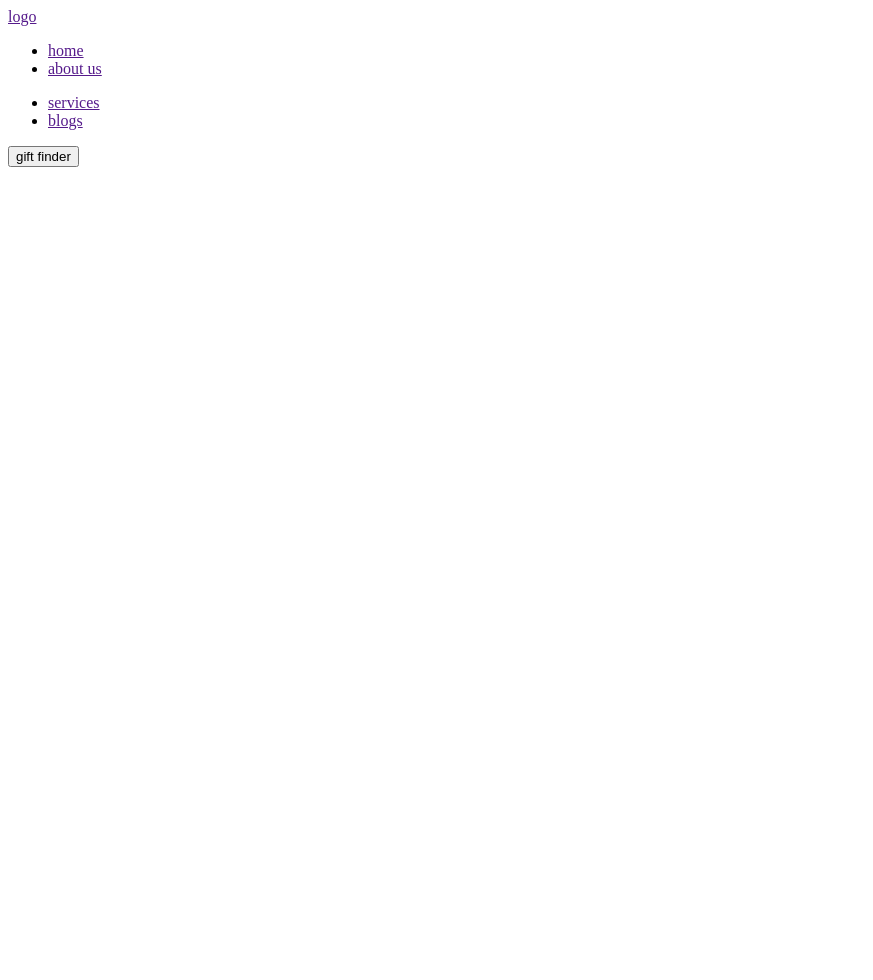
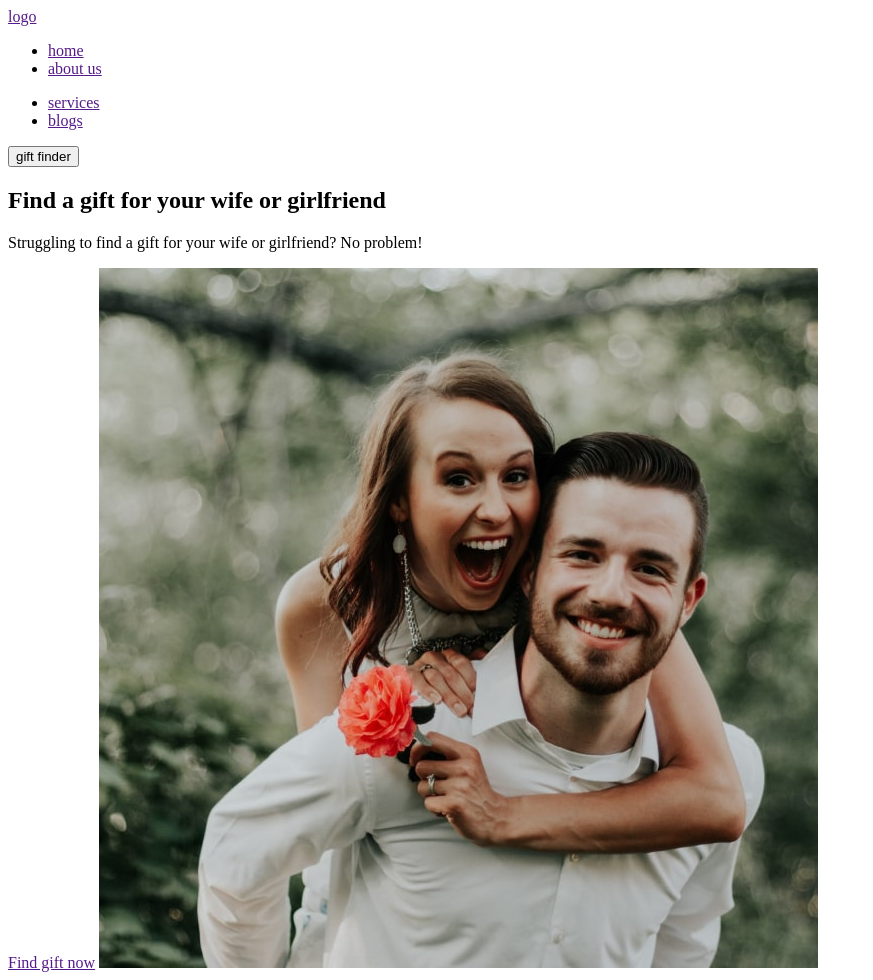
Before and after one commit to mykytashamota/additional-practice, a plain HTML site: page index.html in a window 1280 px wide. Shown: the whole page, without its empty margins (0-873 px from the left). Before the commit the page ends 800 px from the top, so only its background shows below. Drawn offline with Linux system fonts and the light colour scheme.

Commit message:
added hero plus images

```diff
--- a/css/styles.css
+++ b/css/styles.css
@@ -16,3 +16,11 @@
 }
 .gift-finder {
 }
+
+.hero {}
+
+.page-title {}
+
+.text {}
+
+.page-link {}
--- a/index.html
+++ b/index.html
@@ -21,5 +21,17 @@
       </ul>
       <button class="gift-finder">gift finder</button>
     </header>
+
+    <main>
+      <section class="hero">
+        <h1 class="page-title">Find a gift for your wife or girlfriend</h1>
+        <p class="text">Struggling to find a gift for your wife or girlfriend?
+          No problem!
+        </p>
+        <a href="" class="page-link">Find gift now</a>
+        <img src="./images/couple1.jpg" alt="happy smiling couple" width="719" height="700" >
+
+      </section>
+    </main>
   </body>
 </html>
```
Also changed, not shown: images/aniversary.jpg (added), images/birthday.jpg (added), images/christmas.jpg (added), images/couple1.jpg (added), images/couple2.jpg (added), images/thx.jpg (added), images/valentines.jpg (added).
